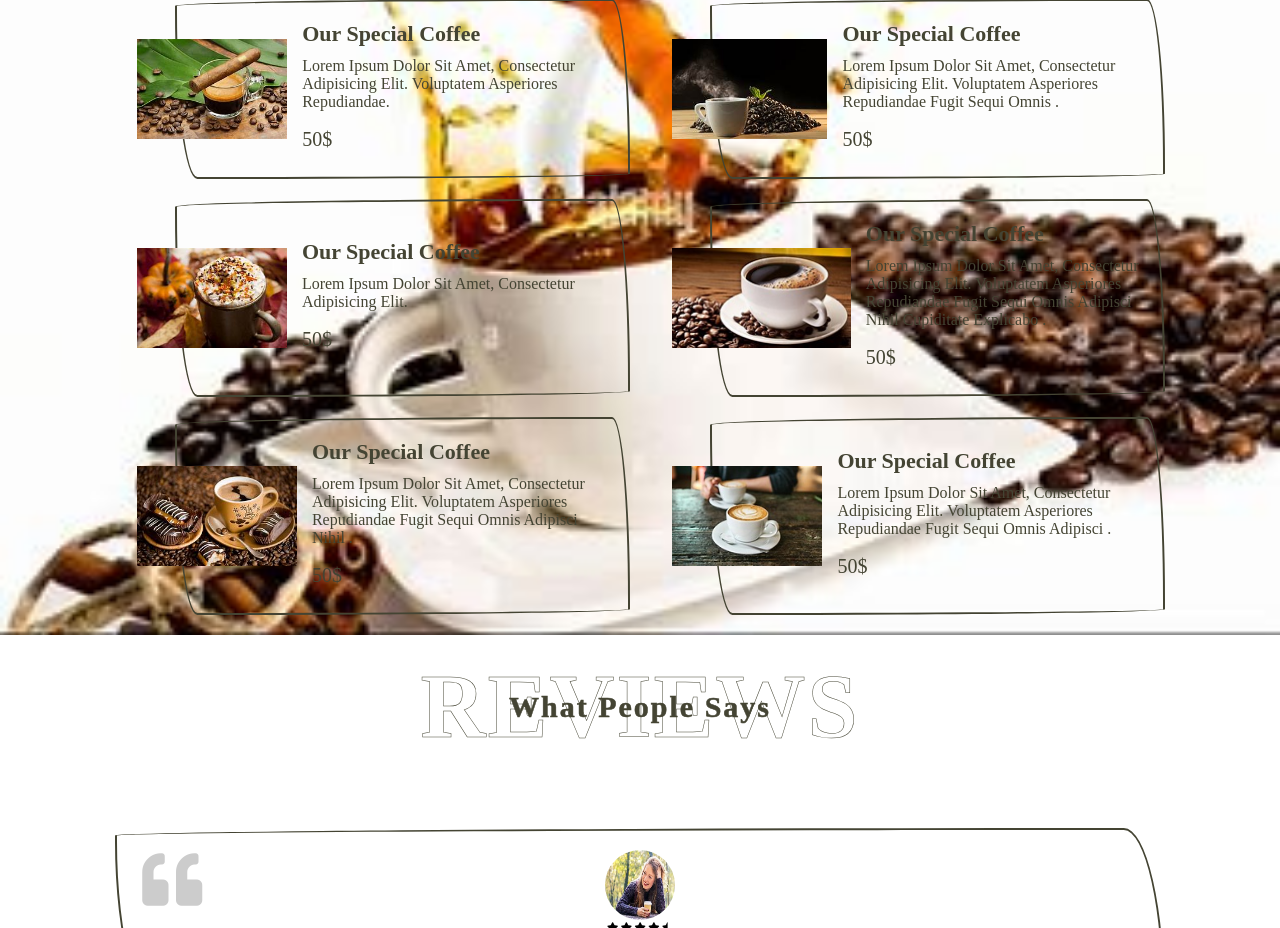
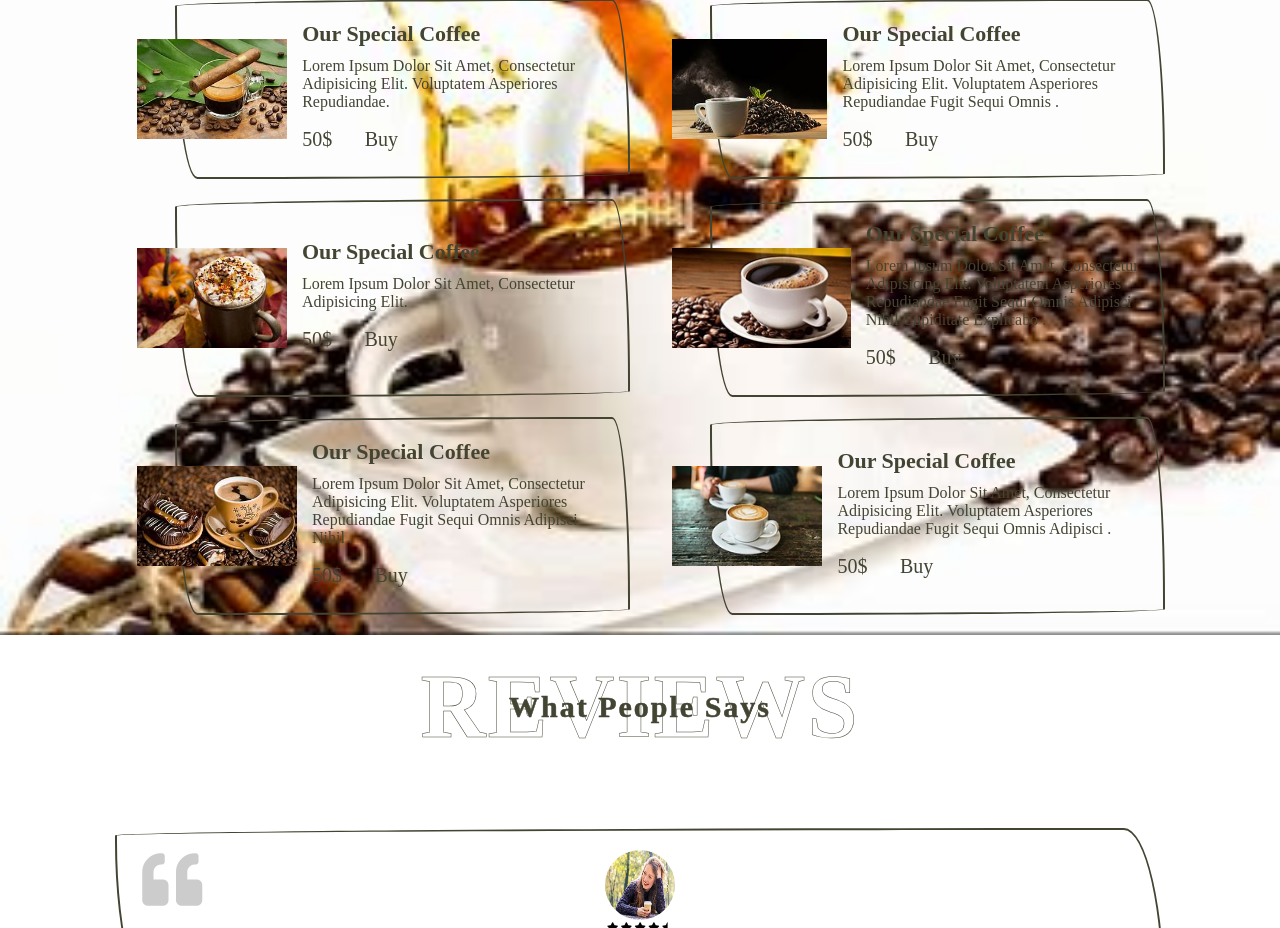
Before and after one commit to ApsaraSunil/coffee_shop, a plain HTML site: page index.html in a window 1280 px wide. Shown: the part 1580-2508 px from the top of the page. Drawn offline with Linux system fonts and the light colour scheme.

Commit message:
git commit -m"added a buy link"

```diff
--- a/index.html
+++ b/index.html
@@ -116,7 +116,7 @@
                 <div class="content">
                     <h3>our special coffee</h3>
                     <p>Lorem ipsum dolor sit amet, consectetur adipisicing elit. Voluptatem asperiores repudiandae.</p>
-                    <span>50$</span>
+                    <span>50$</span> &nbsp;&nbsp;&nbsp; &nbsp;&nbsp;&nbsp; &nbsp;&nbsp;&nbsp; <span>buy</span>
 
 
                 </div>
@@ -128,7 +128,7 @@
                     <h3>our special coffee</h3>
                     <p>Lorem ipsum dolor sit amet, consectetur adipisicing elit. Voluptatem asperiores repudiandae fugit
                         sequi omnis .</p>
-                    <span>50$</span>
+                    <span>50$</span> &nbsp;&nbsp;&nbsp; &nbsp;&nbsp;&nbsp; &nbsp;&nbsp;&nbsp; <span>buy</span>
 
 
                 </div>
@@ -139,7 +139,7 @@
                 <div class="content">
                     <h3>our special coffee</h3>
                     <p>Lorem ipsum dolor sit amet, consectetur adipisicing elit. </p>
-                    <span>50$</span>
+                    <span>50$</span> &nbsp;&nbsp;&nbsp; &nbsp;&nbsp;&nbsp; &nbsp;&nbsp;&nbsp; <span>buy</span>
 
 
                 </div>
@@ -151,7 +151,7 @@
                     <h3>our special coffee</h3>
                     <p>Lorem ipsum dolor sit amet, consectetur adipisicing elit. Voluptatem asperiores repudiandae fugit
                         sequi omnis adipisci nihil cupiditate explicabo .</p>
-                    <span>50$</span>
+                    <span>50$</span> &nbsp;&nbsp;&nbsp; &nbsp;&nbsp;&nbsp; &nbsp;&nbsp;&nbsp; <span>buy</span>
 
 
                 </div>
@@ -163,7 +163,7 @@
                     <h3>our special coffee</h3>
                     <p>Lorem ipsum dolor sit amet, consectetur adipisicing elit. Voluptatem asperiores repudiandae fugit
                         sequi omnis adipisci nihil .</p>
-                    <span>50$</span>
+                    <span>50$</span> &nbsp;&nbsp;&nbsp; &nbsp;&nbsp;&nbsp; &nbsp;&nbsp;&nbsp; <span>buy</span>
 
 
                 </div>
@@ -175,7 +175,7 @@
                     <h3>our special coffee</h3>
                     <p>Lorem ipsum dolor sit amet, consectetur adipisicing elit. Voluptatem asperiores repudiandae fugit
                         sequi omnis adipisci .</p>
-                    <span>50$</span>
+                    <span>50$</span> &nbsp;&nbsp;&nbsp; &nbsp;&nbsp;&nbsp; &nbsp;&nbsp;&nbsp; <span>buy</span>
 
 
                 </div>
```
